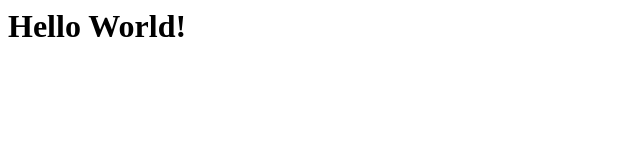
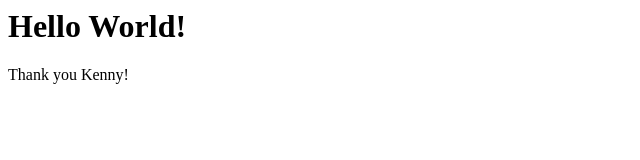
Before and after one commit to alikahwaji/pair_coding, a plain HTML site: page added special folder/index.html in a window 1280 px wide. Shown: the whole page, without its empty margins (0-640 px from the left). Drawn offline with Linux system fonts and the light colour scheme.

Commit message:
A change in index html file

```diff
--- a/added special folder/index.html
+++ b/added special folder/index.html
@@ -1 +1,2 @@
 <h1>Hello World!</h1>
+<p>Thank you Kenny!</p>
```
